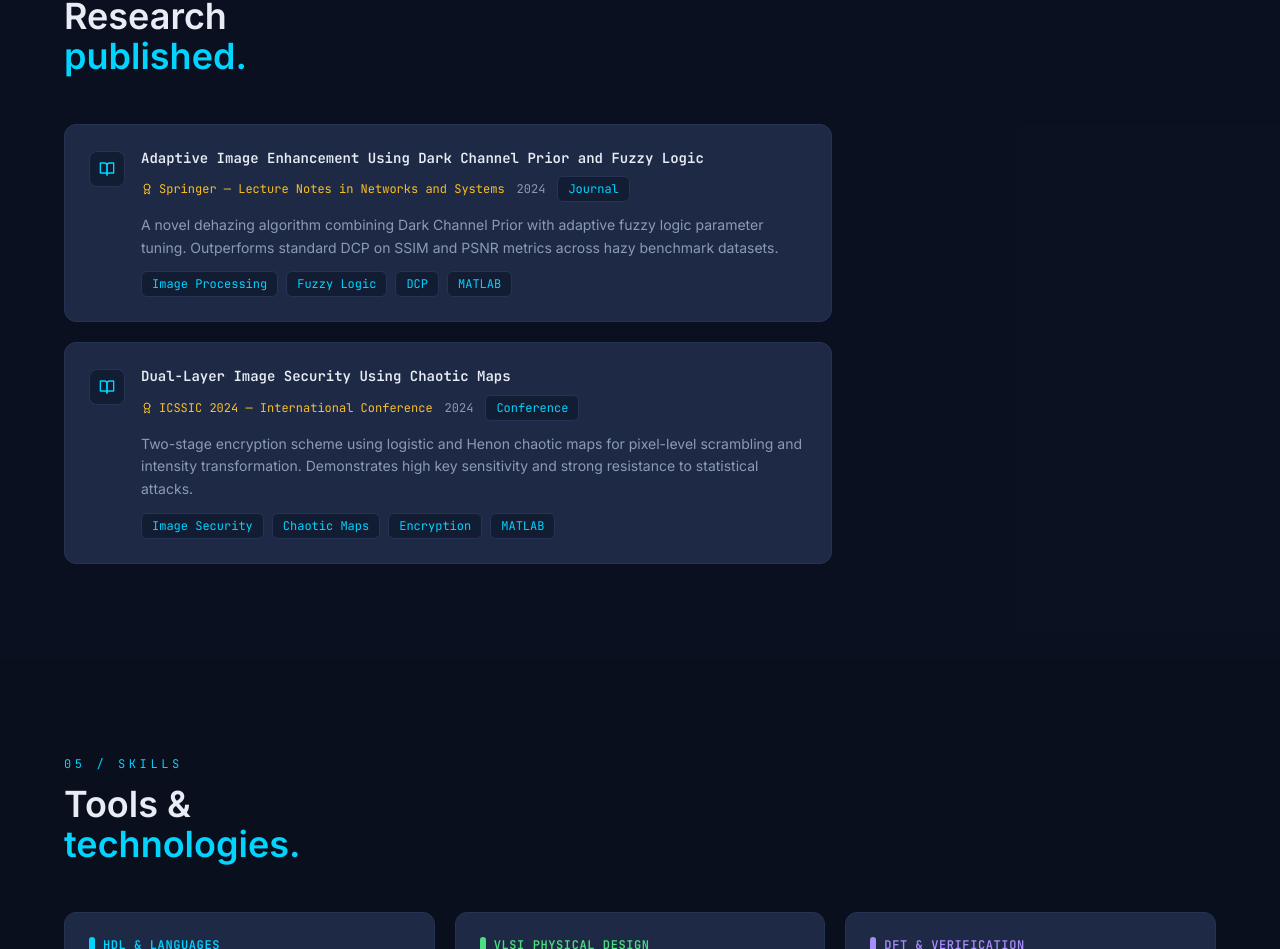
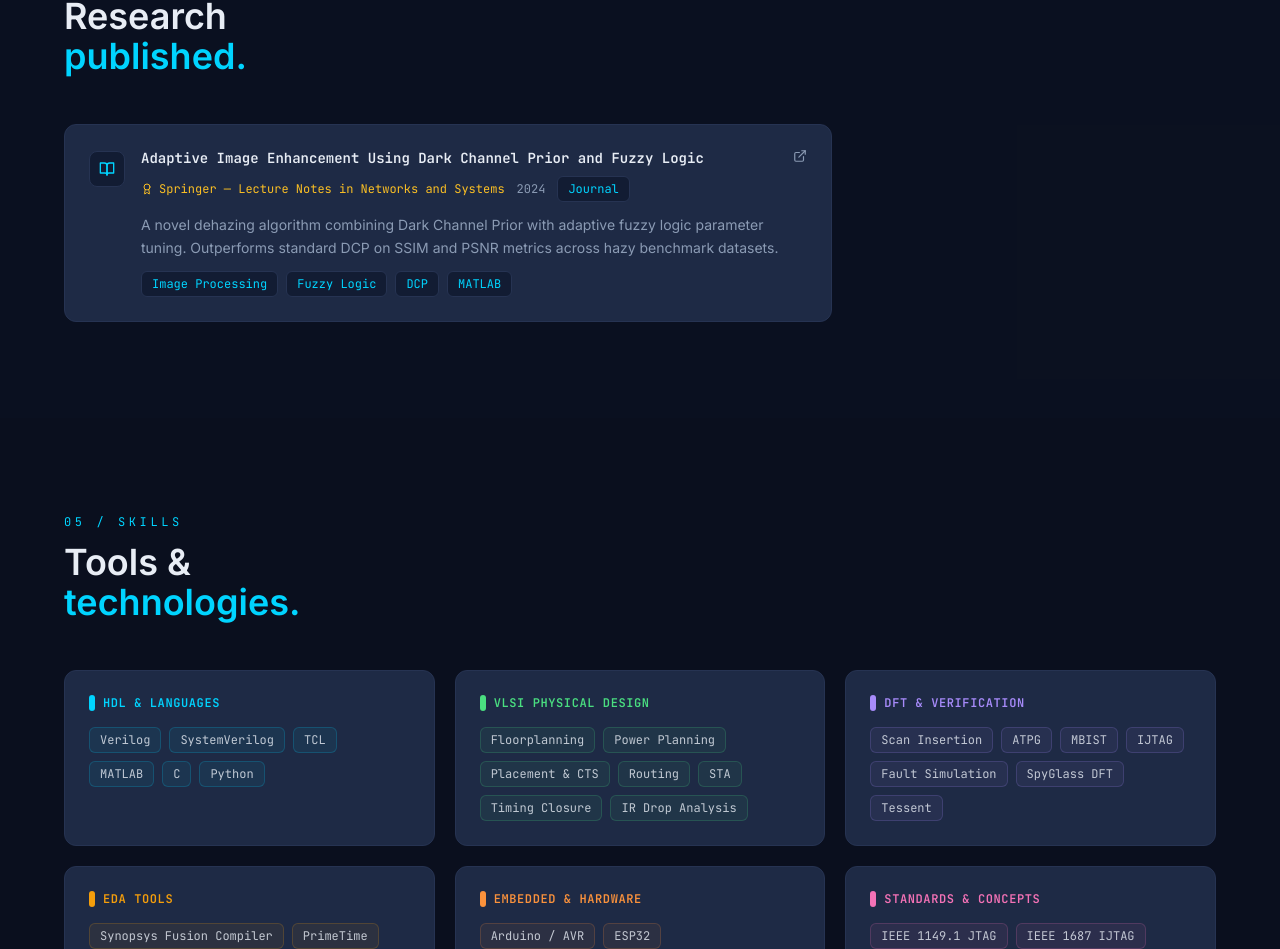
Before and after one commit to adhilhamdan/adhilhamdan.github.io, a React (Vite) app: page / in a window 1280 px wide. Shown: the part 4448-5397 px from the top of the page. Built offline with nearby package versions, Linux system fonts and the light colour scheme; no server answers.

Commit message:
Remove chaotic maps publication, add Springer link to ADCP paper

```diff
--- a/src/components/Publications.jsx
+++ b/src/components/Publications.jsx
@@ -11,17 +11,7 @@ const PUBLICATIONS = [
     tags: ['Image Processing', 'Fuzzy Logic', 'DCP', 'MATLAB'],
     description:
       'A novel dehazing algorithm combining Dark Channel Prior with adaptive fuzzy logic parameter tuning. Outperforms standard DCP on SSIM and PSNR metrics across hazy benchmark datasets.',
-    link: null,
-  },
-  {
-    title: 'Dual-Layer Image Security Using Chaotic Maps',
-    venue: 'ICSSIC 2024 — International Conference',
-    type: 'Conference',
-    year: '2024',
-    tags: ['Image Security', 'Chaotic Maps', 'Encryption', 'MATLAB'],
-    description:
-      'Two-stage encryption scheme using logistic and Henon chaotic maps for pixel-level scrambling and intensity transformation. Demonstrates high key sensitivity and strong resistance to statistical attacks.',
-    link: null,
+    link: 'https://link.springer.com/chapter/10.1007/978-3-031-99939-0_24',
   },
 ]
 
```
